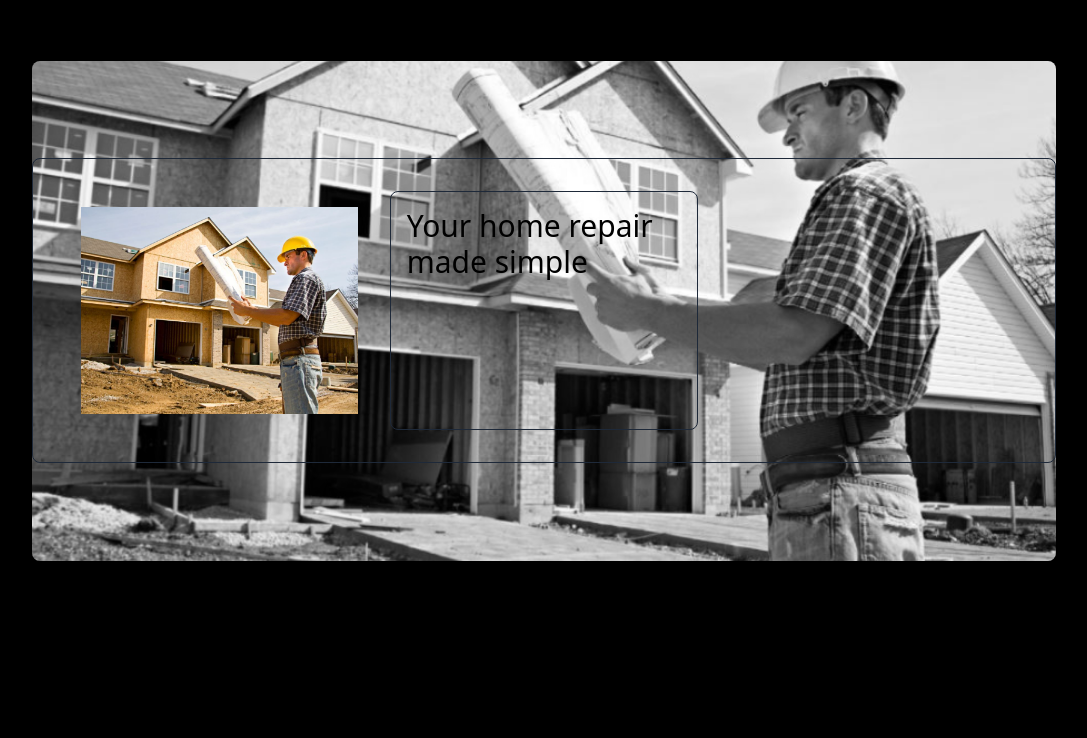
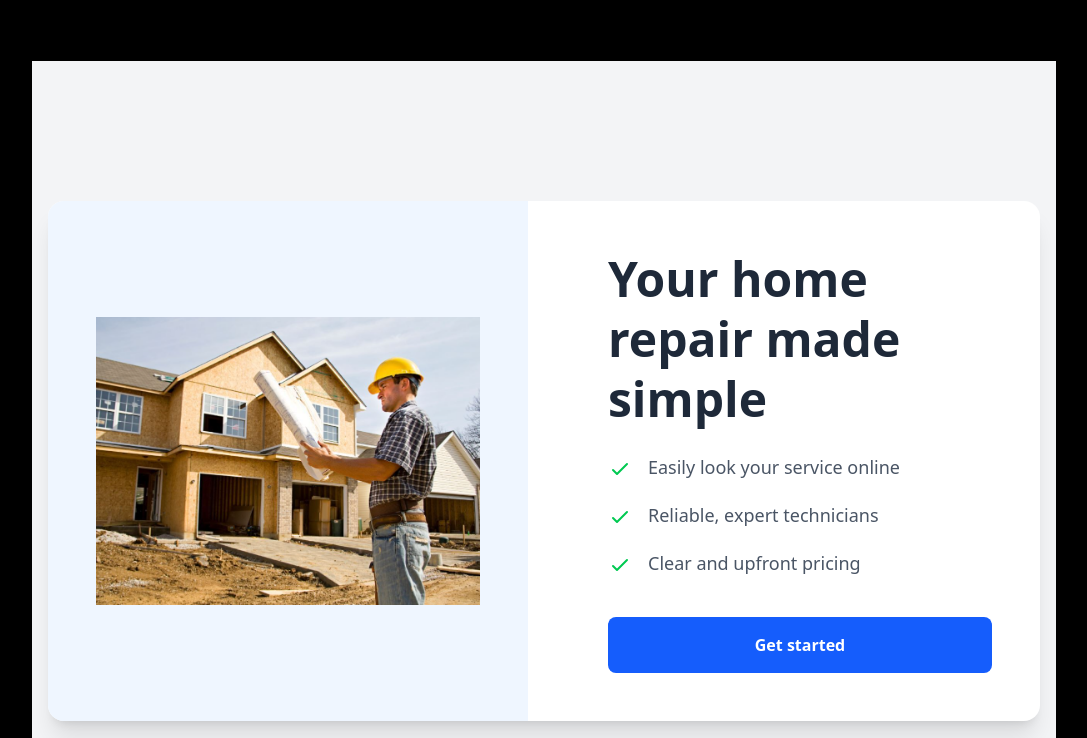
Before and after one commit to Subhan130502/web-perbaikan-rumah, a plain HTML site: page index.html in a window 1280 px wide. Shown: the part 3442-4180 px from the top of the page, without its empty margins (96-1183 px from the left). Before the commit the page ends 4067 px from the top, so only its background shows below. Drawn offline with nearby package versions, Linux system fonts and the light colour scheme.

Commit message:
menambahkan nyawa

```diff
--- a/index.html
+++ b/index.html
@@ -368,22 +368,59 @@
       <!-- akhir tips cepat -->
 
       <!-- your home repair mode simple -->
-      <section class="relative w-full h-full">
-        <!-- Gambar background -->
-        <img src="set/tukang.png" alt="" class="w-full h-[500px] object-cover rounded-lg shadow-lg">
+      <div class="min-h-screen flex items-center justify-center bg-gray-100 p-4">
+        <div
+          class="max-w-6xl w-full grid grid-cols-1 md:grid-cols-2 gap-8 bg-white rounded-2xl shadow-xl overflow-hidden">
+          <!-- Left Column - Image -->
+          <div class="bg-blue-50 p-12 flex items-center justify-center">
+            <img src="set/tukang.png" alt="Repair technician" class="w-full max-w-md object-contain">
+          </div>
 
-        <!-- Konten di atas gambar -->
-        <div class="absolute inset-0 flex items-center justify-center backdrop-grayscale">
-          <div class="grid grid-cols-3 gap-4 border border-gray-800 p-8 rounded-lg bg-transparent flex">
-            <div class="p-4 rounded-lg">
-              <img src="set/tukang.png" alt="" srcset="">
+          <!-- Right Column - Content -->
+          <div class="p-8 md:p-12 flex flex-col justify-center">
+            <h1 class="text-4xl md:text-5xl font-bold text-gray-800 mb-6 leading-tight">
+              Your home repair made simple
+            </h1>
+
+            <div class="space-y-5 mb-10">
+              <div class="flex items-start">
+                <div class="flex-shrink-0 mt-1 mr-4 text-green-500">
+                  <svg xmlns="http://www.w3.org/2000/svg" class="h-6 w-6" fill="none" viewBox="0 0 24 24"
+                    stroke="currentColor">
+                    <path stroke-linecap="round" stroke-linejoin="round" stroke-width="2" d="M5 13l4 4L19 7" />
+                  </svg>
+                </div>
+                <p class="text-gray-600 text-lg">Easily look your service online</p>
+              </div>
+
+              <div class="flex items-start">
+                <div class="flex-shrink-0 mt-1 mr-4 text-green-500">
+                  <svg xmlns="http://www.w3.org/2000/svg" class="h-6 w-6" fill="none" viewBox="0 0 24 24"
+                    stroke="currentColor">
+                    <path stroke-linecap="round" stroke-linejoin="round" stroke-width="2" d="M5 13l4 4L19 7" />
+                  </svg>
+                </div>
+                <p class="text-gray-600 text-lg">Reliable, expert technicians</p>
+              </div>
+
+              <div class="flex items-start">
+                <div class="flex-shrink-0 mt-1 mr-4 text-green-500">
+                  <svg xmlns="http://www.w3.org/2000/svg" class="h-6 w-6" fill="none" viewBox="0 0 24 24"
+                    stroke="currentColor">
+                    <path stroke-linecap="round" stroke-linejoin="round" stroke-width="2" d="M5 13l4 4L19 7" />
+                  </svg>
+                </div>
+                <p class="text-gray-600 text-lg">Clear and upfront pricing</p>
+              </div>
             </div>
-            <div class="text-white p-4 rounded-lg border border-gray-800">
-              <div class="title"><h1 class="text-3xl text-black ">Your home repair made simple</h1></div>
-            </div>
+
+            <button
+              class="bg-blue-600 hover:bg-blue-700 text-white font-semibold py-4 px-8 rounded-lg transition duration-300 transform hover:scale-105 w-full md:w-auto">
+              Get started
+            </button>
           </div>
         </div>
-      </section>
+      </div>
       <!-- akhir your home repair mode simple -->
 
 
```
